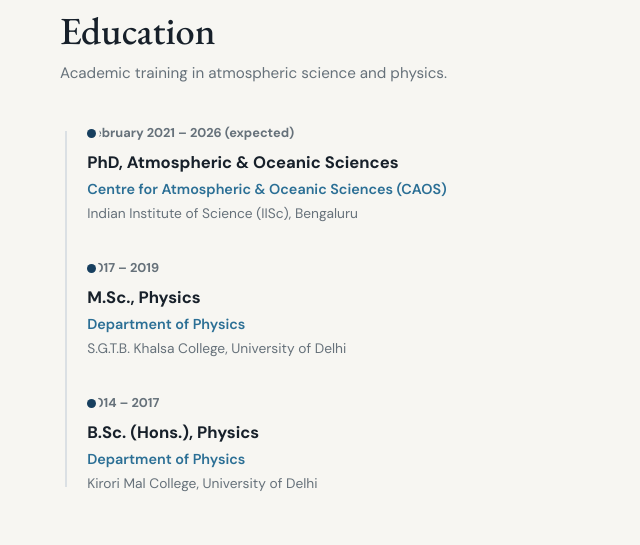
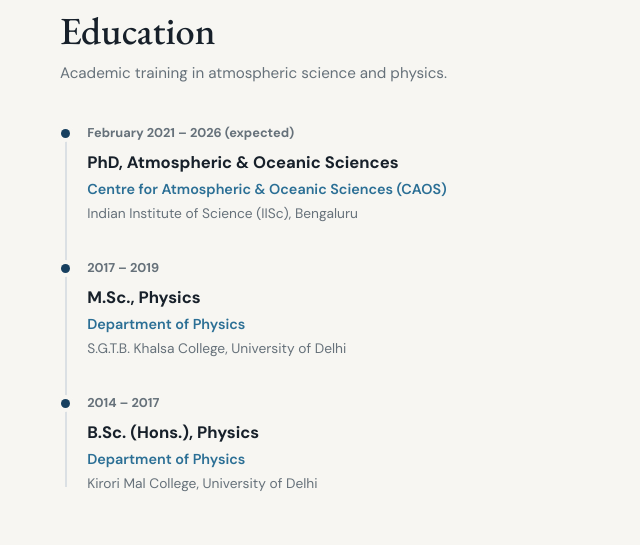
Before and after one commit to sumitclimate/sumitclimate.github.io, a plain HTML site: page index.html in a window 1280 px wide. Shown: the part 1520-2065 px from the top of the page, 0-640 px from the left. Drawn offline with nearby package versions, Linux system fonts and the light colour scheme.

Commit message:
Adjust position of the last item indicator

```diff
--- a/index.html
+++ b/index.html
@@ -313,7 +313,7 @@
     .tl-item::before {
       content: "";
       position: absolute;
-      left: -.04rem;
+      left: calc(.3rem + 1px - 4.5px - 1.7rem);
       top: .45rem;
       width: 9px;
       height: 9px;
```
